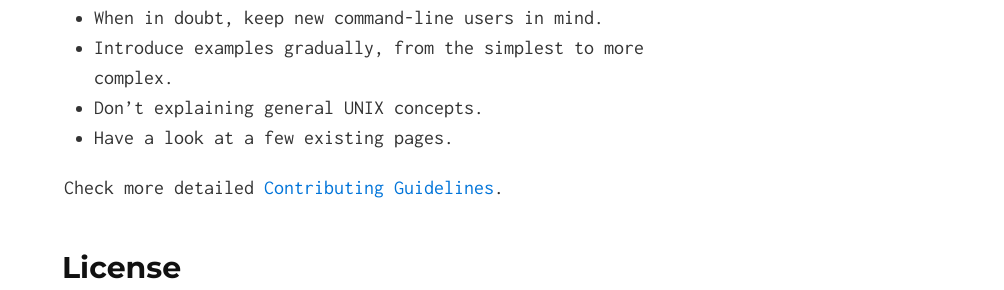
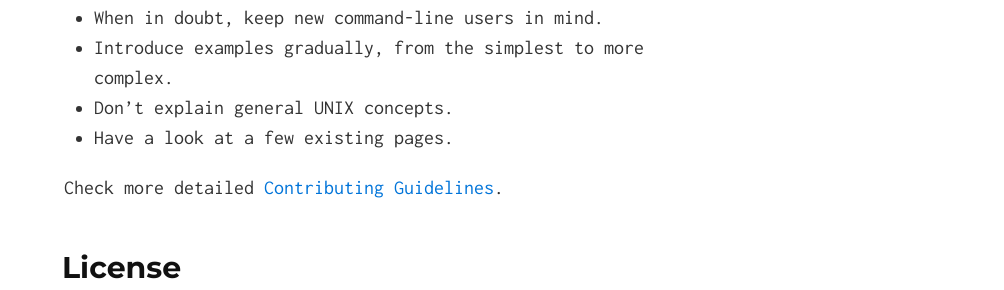
Before and after one commit to tehmoth/tldr-pages.github.io, a Jekyll site: the page built from index.md, in a window 1280 px wide and 900 px high, scrolled down 1505 px. Shown: the part 378-668 px from the top of the window, without its empty margins (276-1280 px from the left). Built offline with Jekyll 4.4.1, drawn with Linux system fonts in a browser that asks for light colours.

Commit message:
Just grammar fix :(

```diff
--- a/index.md
+++ b/index.md
@@ -50,7 +50,7 @@ Best practices:
 - Focus on the 5-6 most common usages.
 - When in doubt, keep new command-line users in mind.
 - Introduce examples gradually, from the simplest to more complex.
-- Don't explaining general UNIX concepts.
+- Don't explain general UNIX concepts.
 - Have a look at a few existing pages.
 
 Check more detailed [Contributing Guidelines]({{site.github}}/blob/master/CONTRIBUTING.md).
```
